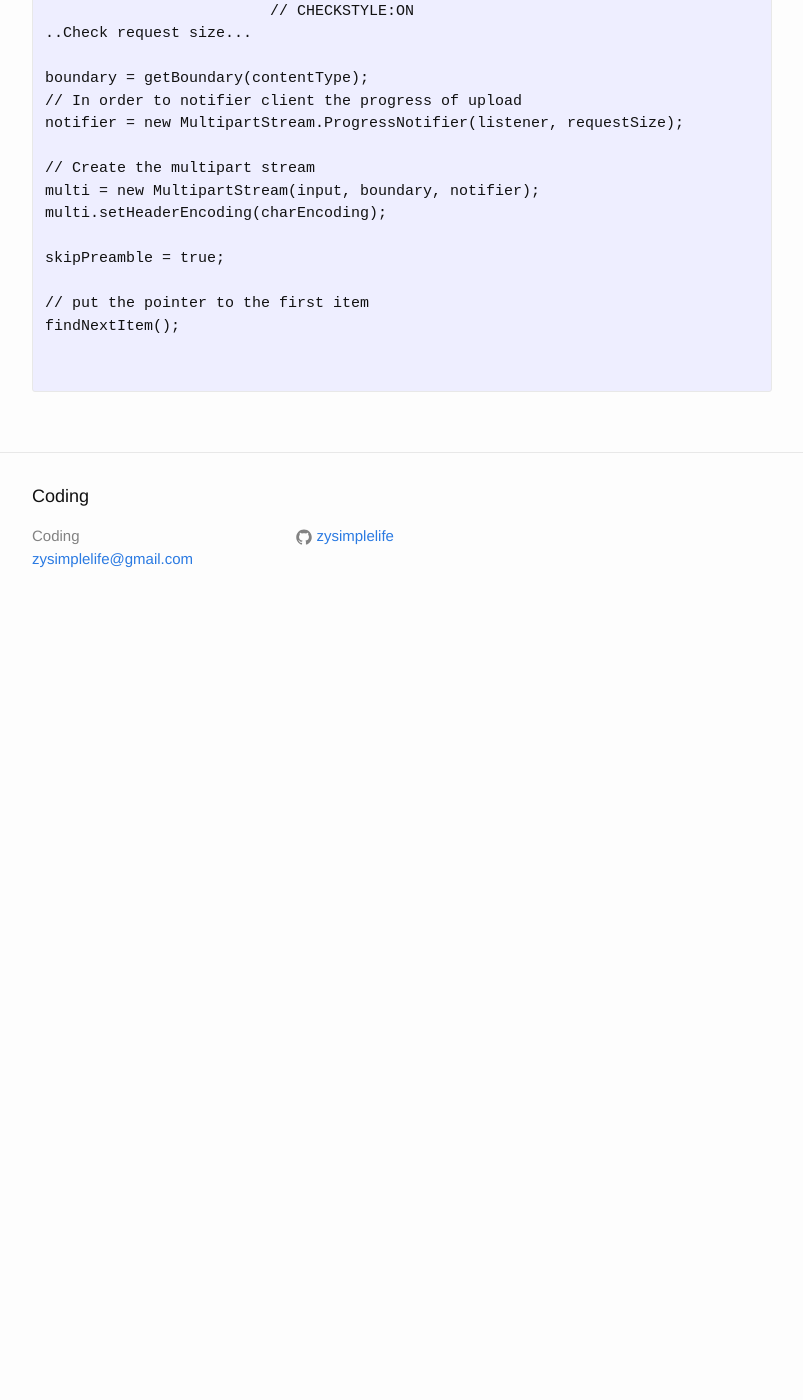
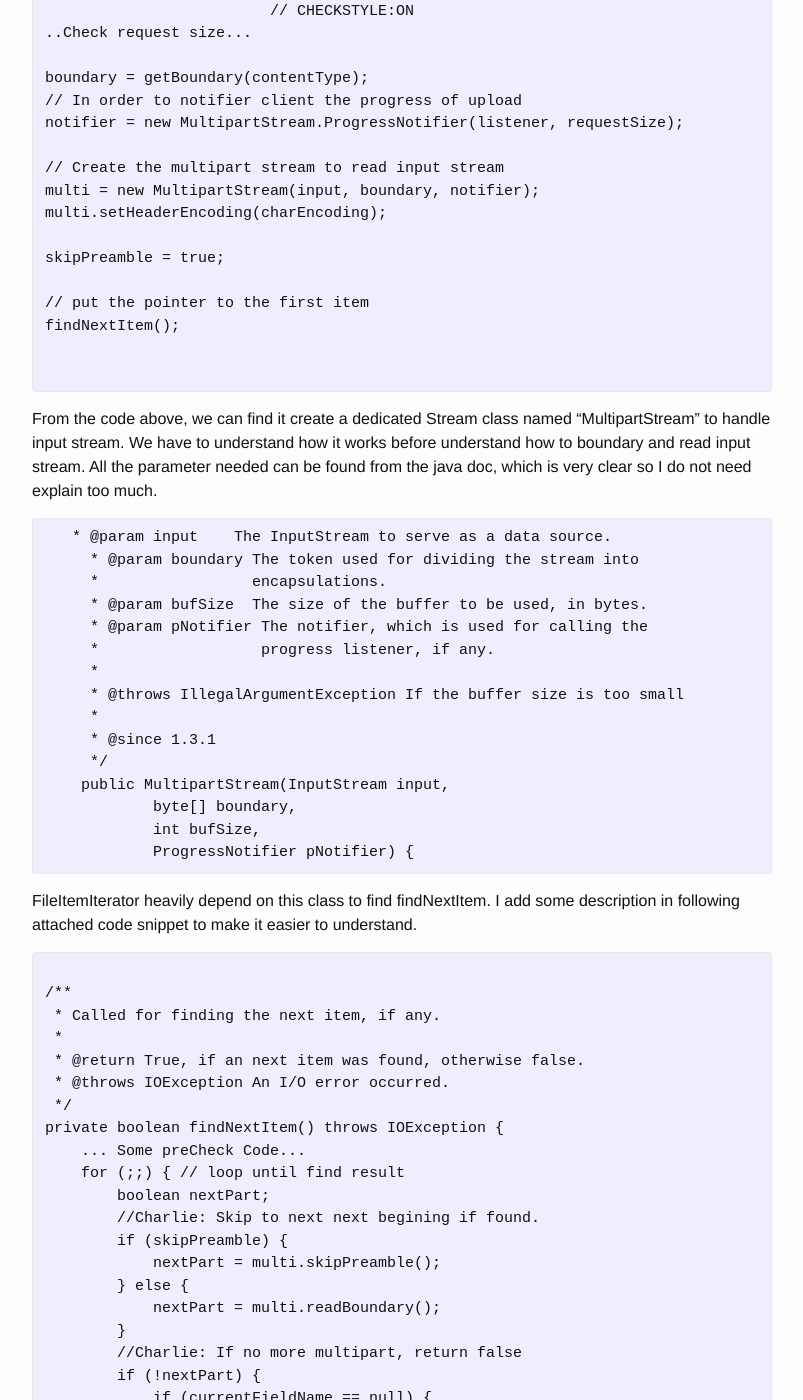
Before and after one commit to zysimplelife/zysimplelife.github.io, a Jekyll site: the page built from _posts/2017-05-26-nice-feature-of-common-upload.markdown, in a window 1280 px wide and 1400 px high, scrolled down 2637 px. Shown: the whole window, without its empty margins (238-1041 px from the left). Built offline with Jekyll 4.4.1, drawn with Linux system fonts in a browser that asks for light colours; before the commit the page ends 3267 px from its top, so only the background shows below that; some of the changed text lies outside the part shown.

Commit message:
finish common file upload

```diff
--- a/_posts/2017-05-26-nice-feature-of-common-upload.markdown
+++ b/_posts/2017-05-26-nice-feature-of-common-upload.markdown
@@ -7,11 +7,11 @@ categories: Web
 
 ### Nice Stream API provided by Common Upload
 
-My website needed support uploading  file as large as 5 GB. After using the mulit-part feature provided by Jesery, I managed to support this feature. But during real node test, we found it was a terrible solution because all the file would be cached in dish before finishing handle it.  It was not acceptable because the disk in our system is limited.  What made things worse is when the disk was full, no more action could release space except deleting those cache files and restarting tomcat. Hence I have to find another way to solve this issue.
+My website needed support uploading file as large as 5 GB. After using the multi-part feature provided by Jesery, I managed to support it. But during real node test, we found it was a terrible solution because all the files would be buffered in dish before starting handle it.  It was not acceptable because the disk in our system is limited.  What made things worse is when the disk was full, no more action could release space except deleting those cache files and restarting tomcat. Hence I have to find another way to solve this issue.
 
 ### Apache Common File Upload
 
-When I was trying to find a solution, the library common file upload came to me. After go thought the document,  I found it was perfect to solve my problem with streaming api which had been introduced in version 1.2.  I quote the words from Common File Upload  here to explain why people need such feature.
+When I was trying to find a solution, the library common file upload came to me. After going thought the document,  I found it was perfect to solve my problem with streaming api which had been introduced in version 1.2.  I quote the words from Common File Upload  here to explain why people need such feature.
 
 <pre>
 The traditional API, which is described in the User Guide, assumes, that file items must be stored
@@ -61,7 +61,7 @@ try {
 
 ### What is form data
 
-Firstly, from the code I find it takes all the multi parts as the stream and handle them one by one. Because A file upload request comprises an ordered list of items that are encoded according to [RFC 1867](http://www.ietf.org/rfc/rfc1867.txt). There is an example about how the form data looks like
+Firstly, from the code I find it takes all the multi-parts as the stream and handle them one by one. Because A file upload request comprises an ordered list of items that are encoded according to [RFC 1867](http://www.ietf.org/rfc/rfc1867.txt). There is an example about how the form data looks like
 
 Suppose the server supplies the following page:
 
@@ -116,7 +116,7 @@ boundary = getBoundary(contentType);
 // In order to notifier client the progress of upload
 notifier = new MultipartStream.ProgressNotifier(listener, requestSize);
 
-// Create the multipart stream
+// Create the multipart stream to read input stream
 multi = new MultipartStream(input, boundary, notifier);
 multi.setHeaderEncoding(charEncoding);
 
@@ -127,3 +127,112 @@ findNextItem();
 
 
 </pre>
+
+From the code above, we can find it create a dedicated Stream class named "MultipartStream" to handle input stream. We have to understand how it works before understand how to boundary and read input stream. All the parameter needed can be found from the java doc, which is very clear so I do not need explain too much.
+
+
+<pre>
+   * @param input    The <code>InputStream</code> to serve as a data source.
+     * @param boundary The token used for dividing the stream into
+     *                 <code>encapsulations</code>.
+     * @param bufSize  The size of the buffer to be used, in bytes.
+     * @param pNotifier The notifier, which is used for calling the
+     *                  progress listener, if any.
+     *
+     * @throws IllegalArgumentException If the buffer size is too small
+     *
+     * @since 1.3.1
+     */
+    public MultipartStream(InputStream input,
+            byte[] boundary,
+            int bufSize,
+            ProgressNotifier pNotifier) {
+</pre>
+
+FileItemIterator heavily depend on this class to find findNextItem. I add some description in following attached code snippet to make it easier to understand.
+
+<pre>
+
+/**
+ * Called for finding the next item, if any.
+ *
+ * @return True, if an next item was found, otherwise false.
+ * @throws IOException An I/O error occurred.
+ */
+private boolean findNextItem() throws IOException {
+    ... Some preCheck Code...
+    for (;;) { // loop until find result
+        boolean nextPart;
+        //Charlie: Skip to next next begining if found.
+        if (skipPreamble) {
+            nextPart = multi.skipPreamble();
+        } else {
+            nextPart = multi.readBoundary();
+        }
+        //Charlie: If no more multipart, return false
+        if (!nextPart) {
+            if (currentFieldName == null) {
+                // Outer multipart terminated -> No more data
+                eof = true;
+                return false;
+            }
+            // Inner multipart terminated -> Return to parsing the outer
+            multi.setBoundary(boundary);
+            currentFieldName = null;
+            continue;
+        }
+
+        FileItemHeaders headers = getParsedHeaders(multi.readHeaders());
+        if (currentFieldName == null) {
+            // We're parsing the outer multipart
+            //Charlie: seems job multipart can be nested in other multipart
+            String fieldName = getFieldName(headers);
+            if (fieldName != null) {
+                String subContentType = headers.getHeader(CONTENT_TYPE);
+                if (subContentType != null
+                        &&  subContentType.toLowerCase(Locale.ENGLISH)
+                                .startsWith(MULTIPART_MIXED)) {
+                    currentFieldName = fieldName;
+                    // Multiple files associated with this field name
+                    byte[] subBoundary = getBoundary(subContentType);
+                    multi.setBoundary(subBoundary);
+                    skipPreamble = true;
+                    continue;
+                }
+
+                String fileName = getFileName(headers);
+                //Charlie: Create a new dedicated stream for us to read content.
+                seems duplicated with following branch.
+                currentItem = new FileItemStreamImpl(fileName,
+                        fieldName, headers.getHeader(CONTENT_TYPE),
+                        fileName == null, getContentLength(headers));
+                currentItem.setHeaders(headers);
+                notifier.noteItem();
+                itemValid = true;
+                return true;
+            }
+        } else {
+            String fileName = getFileName(headers);
+            if (fileName != null) {
+                currentItem = new FileItemStreamImpl(fileName,
+                        currentFieldName,
+                        headers.getHeader(CONTENT_TYPE),
+                        false, getContentLength(headers));
+                currentItem.setHeaders(headers);
+                notifier.noteItem();
+                itemValid = true;
+                return true;
+            }
+        }
+        multi.discardBodyData();
+    }
+}
+
+</pre>
+
+So far all the main process of steam API has been introduced, hope it could help us to understand how it works. Forgive my broken English anyway.
+
+
+####Reference
+
+- [Apache Commons File Upload: ](https://commons.apache.org/proper/commons-fileupload/streaming.html)
```
Also changed, not shown: other parts of _posts/2017-05-26-nice-feature-of-common-upload.markdown (+1 -1 lines).
